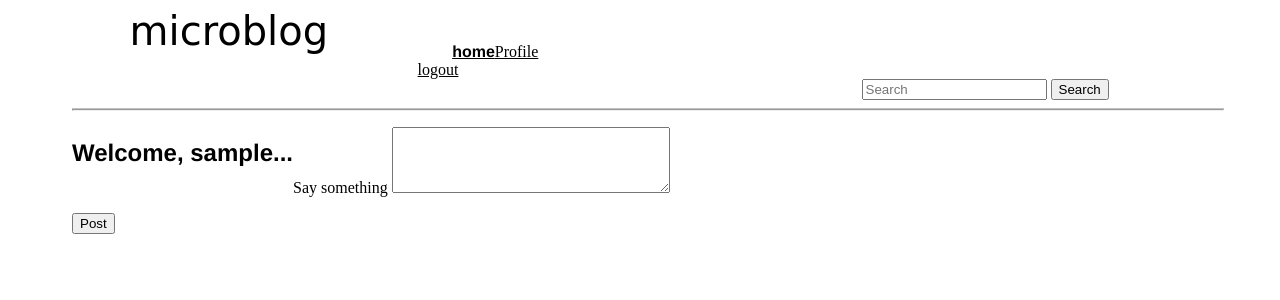
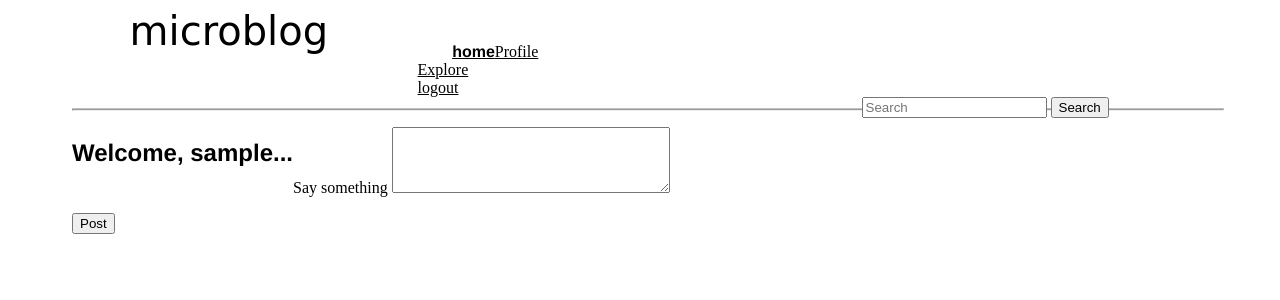
Before and after one commit to popkovaleks/flaskapp, a Flask app: page / in a window 1280 px wide. Shown: the top 300 px of the page. Run offline with Flask 2, Linux system fonts and the light colour scheme; the visitor is signed in with stand-in values (Sample User, id 1); data comes from the database, SQL or seed files in the repository; data that the repository does not hold is empty; parts of the project's set-up code (start-up, migrations or seed data) failed here and were passed over.

Commit message:
link to explore page in navigation bar

```diff
--- a/app/templates/base.html
+++ b/app/templates/base.html
@@ -25,6 +25,9 @@
                     {% else %}
                     <div id="user_profile_button">
                         <a href="{{url_for('user', username=current_user.username)}}">Profile</a>
+                    </div>
+                    <div id="explore_button">
+                        <a href="{{url_for('explore')}}">Explore</a>
                     </div>
                     <div id="logout_button">
                         <a href="{{url_for('logout')}}">logout</a>
```
